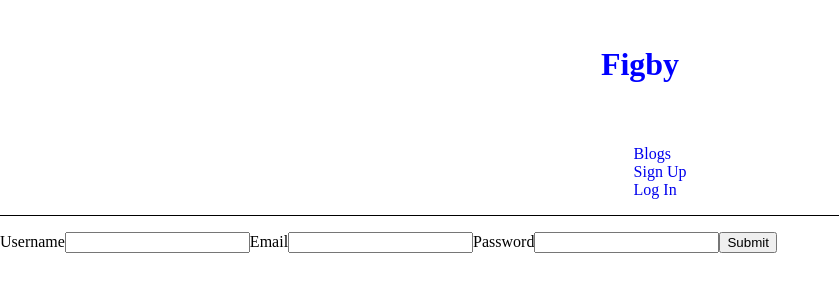
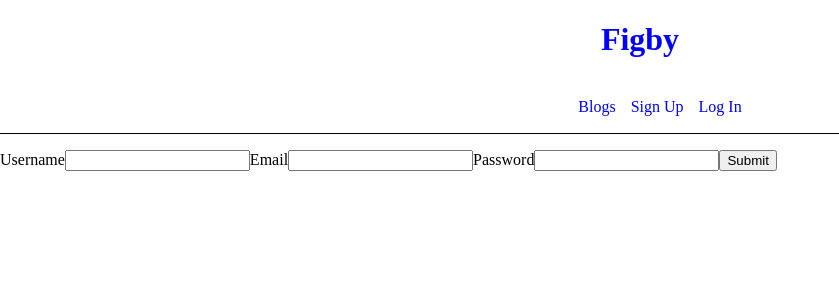
Before and after one commit to Figby222/blog, a React (Vite) app: page /log-in in a window 1280 px wide. Shown: the top 300 px of the page, without its empty margins (0-839 px from the left). Built offline with nearby package versions, Linux system fonts and the light colour scheme.

Commit message:
Make grid from .nav-ul

```diff
--- a/src/index.css
+++ b/src/index.css
@@ -23,3 +23,13 @@ header {
 .main-heading {
     grid-column: 1 / -1;
 }
+
+
+
+.nav-ul {
+    display: grid;
+    grid-template-columns: repeat(3, auto);
+    align-items: center;
+    justify-content: center;
+    gap: 15px;
+}
```
